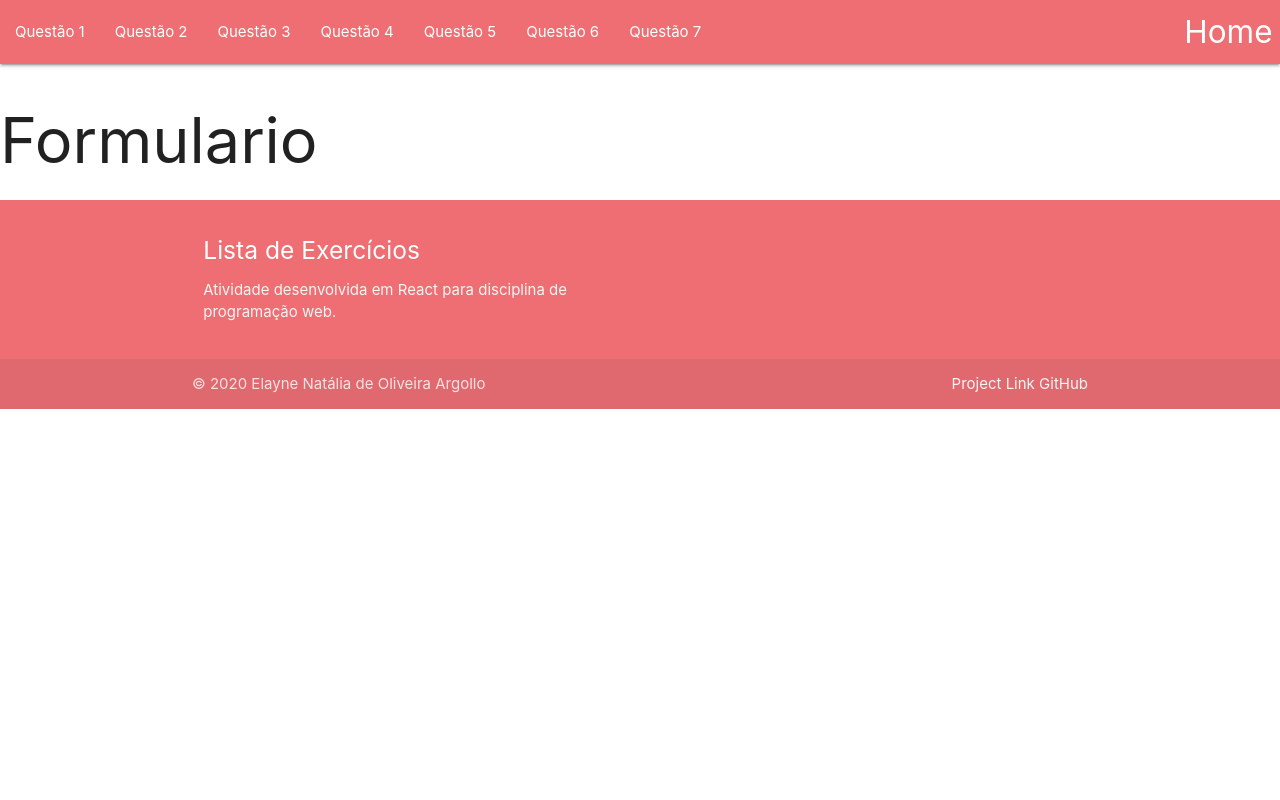
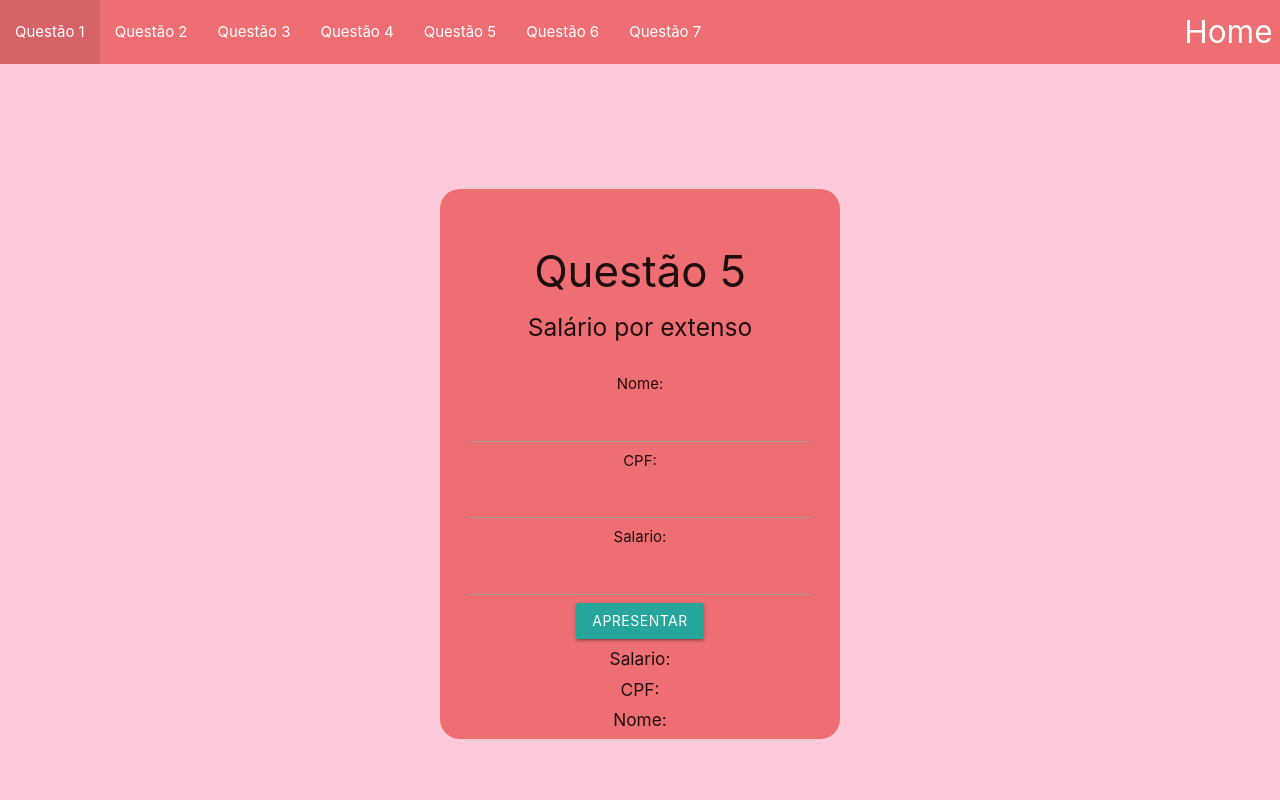
Before and after one commit to elayneargollo/lista-de-questoes-react, a React (Create React App) app: page /questao5 in a window 1280 px wide. Shown: the top 800 px of the page. Built offline with nearby package versions, Linux system fonts and the light colour scheme.

Commit message:
comecando formulario

```diff
--- a/public/index.html
+++ b/public/index.html
@@ -26,6 +26,8 @@
   <body>
     <div id="root"></div>
 
+
+
     <footer class="page-footer">
       <div class="container">
         <div class="row">
--- a/src/components/Style.css
+++ b/src/components/Style.css
@@ -15,7 +15,7 @@
   border: 1px;
   border-radius: 20px;
   text-align: center;
-  padding: 40px;
+  padding: 30px;
 }
 
 .box-jogoZero{
@@ -25,7 +25,7 @@
   border: 1px;
   border-radius: 20px;
   text-align: center;
-  padding: 40px;
+  padding: 30px;
 }
 
 
@@ -36,5 +36,5 @@
   border: 1px;
   border-radius: 20px;
   text-align: center;
-  padding: 40px;
+  padding: 30px;
 }
--- a/src/components/formulario/Formulario.js
+++ b/src/components/formulario/Formulario.js
@@ -1,11 +1,113 @@
 import React, { Component } from 'react';
 
 export default class Formulario extends Component {
+  constructor(props) {
+    super(props);
+    this.state = {
+      nome: "",
+      cpf: "",
+      salario: "",
+      salarioPorExtenso: ""
+    };
+  }
 
-  render() {
+  apresentarNaTela(){
+    let state = this.state;
+    this.converterSalario();
+  }
+
+  converterSalario(){
+
+    let state = this.state;
+    let salarioPorExtenso="";
+
+    var unidades=["Zero", "Um", "Dois", "Três", "Quatro", "Cinco", "Seis", "Sete", "Oito", "Nove"];
+		var especiais=["Dez","Onze", "Doze", "Treze", "Catorze", "Quinze", "Dezeseis", "Dezsete", "Dezoito", "Deznove"];
+		var dezenas=["Vinte", "Trinta", "Quarenta", "Cinquenta", "Sessenta", "Setenta", "Oitenta", "Noventa"];
+    var centenas=["Cem", "Duzentos", "Trezentos", "Quatrocentos", "Quinhetos", "Seiscentos","Setescentos","Oitocentos", "Novecentos"];
+
+    if(state.salario.length === 1) {
+      salarioPorExtenso = unidades[parseInt(state.salario[0])];
+    }
+
+    else if(state.salario.length === 2) {
+
+      if((state.salario[0]=='1') && (state.salario[1]=='0'||state.salario[1]=='1'||state.salario[1]=='2'||state.salario[1]=='3'||state.salario[1]=='4'||state.salario[1]=='5'
+         ||state.salario[1]=='6'||state.salario[1]=='7'||state.salario[1]=='8'||state.salario[1]=='9')) {
+          salarioPorExtenso = especiais[parseInt(state.salario[1])];
+			}
+
+			else if((state.salario[0]=='2'||state.salario[0]=='3'||state.salario[0]=='4'||state.salario[0]=='5'||state.salario[0]=='6'||state.salario[0]=='7'||state.salario[0]=='8'||state.salario[0]=='9') && state.salario[1]=='0') {
+        salarioPorExtenso = dezenas[parseInt(state.salario[0]-2)];
+			}
+
+			else {
+        salarioPorExtenso = dezenas[parseInt(state.salario[0]-2)]+ " e "+unidades[parseInt(state.salario[1])];
+			}
+    }
+
+    else if (state.salario.length === 3) {
+
+			if ((state.salario[0]=='1'||state.salario[0]=='2'||state.salario[0]=='3'||state.salario[0]=='4'||state.salario[0]=='5'||state.salario[0]=='6'||state.salario[0]=='7'||state.salario[0]=='8'||state.salario[0]=='9') && (state.salario[1]=='0' && state.salario[2]=='0')) {
+        salarioPorExtenso = (centenas[parseInt(state.salario[0]-1)])
+			}
+
+			else if ((state.salario[0]=='2'||state.salario[0]=='3'||state.salario[0]=='4'||state.salario[0]=='5'||state.salario[0]=='6'||state.salario[0]=='7'||state.salario[0]=='8'||state.salario[0]=='9') && (state.salario[1]=='1') && ((state.salario[2]=='1'||state.salario[2]=='2'||state.salario[2]=='3'||state.salario[2]=='4'||state.salario[2]=='5'||state.salario[2]=='6'||state.salario[2]=='7'||state.salario[2]=='8'||state.salario[2]=='9'))) {
+			 salarioPorExtenso =(centenas[parseInt(state.salario[0]-1)]+" e "+especiais[parseInt(state.salario[2])])
+			}
+
+			else if ((state.salario[0]=='2'||state.salario[0]=='3'||state.salario[0]=='4'||state.salario[0]=='5'||state.salario[0]=='6'||state.salario[0]=='7'||state.salario[0]=='8'||state.salario[0]=='9') && (state.salario[1]!='1')) {
+			 salarioPorExtenso =(centenas[parseInt(state.salario[0]-1)]+" e "+dezenas[parseInt(state.salario[1]-2)]+" e "+unidades[parseInt(state.salario[2])]);
+      }
+
+			else if ((state.salario[0]=='1') && (state.salario[1]=='1') && (state.salario[2]=='1'||state.salario[2]=='2'||state.salario[2]=='3'||state.salario[2]=='4'||state.salario[2]=='5'||state.salario[2]=='6'||state.salario[2]=='7'||state.salario[2]=='8'||state.salario[2]=='9')) {
+			 salarioPorExtenso =("Cento e "+especiais[parseInt(state.salario[2])])
+			}
+
+			else if ((state.salario[0]=='1') && (state.salario[1]!='1') && (state.salario[2]!='0')) {
+			 salarioPorExtenso =("Cento e "+dezenas[parseInt(state.salario[1]-2)]+" e "+unidades[parseInt(state.salario[2])]);
+			}
+		}
+
+    state.salarioPorExtenso = salarioPorExtenso;
+    this.setState(state);
+  }
+
+    render() {
     return (
-      <div className="formulario">
-      <h1>Formulario</h1>
+      <div  className="conteudo">
+      <div  className="box">
+      <h3> Questão 5 </h3>
+      <h5> Salário por extenso </h5><br></br>
+
+        Nome:{" "}
+        <input
+          type="text"
+          name="nome"
+          value={this.state.nome}
+          onChange={(e) => this.setState({ nome: e.target.value })}
+        />
+        CPF:{" "}
+        <input
+          type="text"
+          name="cpf"
+          value={this.state.cpf}
+          onChange={(e) => this.setState({ cpf: e.target.value })}
+        />
+         Salario:{" "}
+        <input
+          type="text"
+          name="salario"
+          value={this.state.salario}
+          onChange={(e) => this.setState({ salario: e.target.value })}
+        />
+        <button class="btn waves-effect waves-light" onClick={this.apresentarNaTela.bind(this)}>Apresentar</button>
+
+        <h6>Salario: {this.state.salarioPorExtenso}</h6>
+        <h6>CPF: {this.state.cpf}</h6>
+        <h6>Nome: {this.state.nome}</h6>
+
+        </div>
       </div>
     );
   }
```
